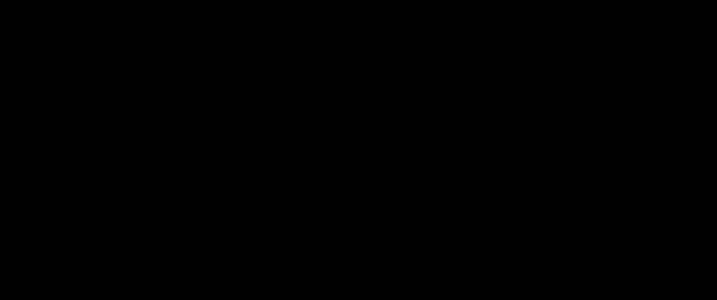
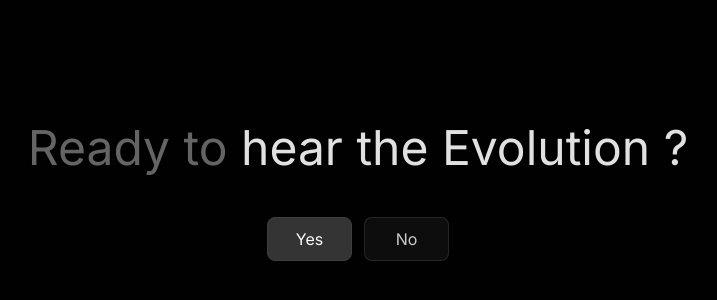
Before and after one commit to koiosengg/SPINTeQ, a React (Vite) app: page / in a window 1280 px wide. Shown: the part 210-510 px from the top of the page, without its empty margins (282-999 px from the left). Built offline with nearby package versions, Linux system fonts and the light colour scheme.

Commit message:
Web Dev Done

```diff
--- a/src/components/Home.jsx
+++ b/src/components/Home.jsx
@@ -8,7 +8,7 @@
   useEffect(() => {
     const timer = setTimeout(() => {
       setShowIntro(false);
-    }, 49000);
+    }, 50000);
 
     return () => clearTimeout(timer);
   }, []);
--- a/src/components/IntroAnimation.jsx
+++ b/src/components/IntroAnimation.jsx
@@ -1,4 +1,5 @@
-import React, { useState, useEffect } from "react";
+import React, { useState, useEffect, useRef } from "react";
+import Frame0 from "./IntroAnimation/Frame0";
 import Frame1 from "./IntroAnimation/Frame1";
 import Frame2 from "./IntroAnimation/Frame2";
 import Frame3 from "./IntroAnimation/Frame3";
@@ -6,6 +7,7 @@
 import Frame5 from "./IntroAnimation/Frame5";
 import Frame6 from "./IntroAnimation/Frame6";
 import Frame7 from "./IntroAnimation/Frame7";
+import musicFile from "../assets/IntroAnimation/Frame0/Background Music.mp3";
 
 function IntroAnimation() {
   const frames = [
@@ -19,8 +21,13 @@
   ];
 
   const [currentFrame, setCurrentFrame] = useState(0);
+  const [hasStarted, setHasStarted] = useState(false);
+  const [playMusic, setPlayMusic] = useState(false);
+
+  const audioRef = useRef(null);
 
   useEffect(() => {
+    if (!hasStarted) return;
     if (currentFrame >= frames.length) return;
 
     const timer = setTimeout(() => {
@@ -28,13 +35,47 @@
     }, frames[currentFrame].duration);
 
     return () => clearTimeout(timer);
+  }, [currentFrame, hasStarted]);
+
+  useEffect(() => {
+    if (hasStarted && playMusic && audioRef.current) {
+      audioRef.current.volume = 0.5;
+      audioRef.current.play().catch(() => {});
+    }
+  }, [hasStarted, playMusic]);
+
+  useEffect(() => {
+    if (currentFrame >= frames.length && audioRef.current) {
+      audioRef.current.pause();
+      audioRef.current.currentTime = 0;
+    }
   }, [currentFrame]);
+
+  if (!hasStarted) {
+    return (
+      <Frame0
+        onYes={() => {
+          setPlayMusic(true);
+          setHasStarted(true);
+        }}
+        onNo={() => {
+          setPlayMusic(false);
+          setHasStarted(true);
+        }}
+      />
+    );
+  }
 
   if (currentFrame >= frames.length) return null;
 
   const ActiveFrame = frames[currentFrame].component;
 
-  return <ActiveFrame />;
+  return (
+    <>
+      <audio ref={audioRef} src={musicFile} />
+      <ActiveFrame />
+    </>
+  );
 }
 
 export default IntroAnimation;
--- /dev/null
+++ b/src/components/IntroAnimation/Frame0.jsx
@@ -0,0 +1,23 @@
+import React from "react";
+
+function Frame0({ onYes, onNo }) {
+  return (
+    <div className="frame0">
+      <h1>
+        Ready to <span>hear the Evolution ?</span>
+      </h1>
+
+      <div className="frame0-buttons">
+        <button className="frame0-button-yes" onClick={onYes}>
+          Yes
+        </button>
+
+        <button className="frame0-button-no" onClick={onNo}>
+          No
+        </button>
+      </div>
+    </div>
+  );
+}
+
+export default Frame0;
--- a/style.css
+++ b/style.css
@@ -17,6 +17,87 @@
 }
 
 /* Intro Animations */
+
+.frame0 {
+  width: 100%;
+  height: 100svh;
+  display: flex;
+  align-items: center;
+  justify-content: center;
+  flex-direction: column;
+  gap: 40px;
+  background: #010101;
+}
+
+.frame0 h1 {
+  color: rgba(250, 250, 250, 0.4);
+  text-align: center;
+  font-family: Inter;
+  font-size: 48px;
+  font-style: normal;
+  font-weight: 400;
+  line-height: 120%;
+}
+
+.frame0 h1 span {
+  color: rgba(250, 250, 250, 0.9);
+  font-family: Inter;
+  font-size: 48px;
+  font-style: normal;
+  font-weight: 400;
+  line-height: 120%;
+}
+
+.frame0-buttons {
+  display: flex;
+  align-items: center;
+  gap: 12px;
+}
+
+.frame0-buttons button:hover {
+  background: none;
+}
+
+.frame0-button-yes {
+  width: 85px;
+  display: flex;
+  height: 44px;
+  padding: 8px 12px;
+  justify-content: center;
+  align-items: center;
+  border-radius: 8px;
+  border: 1px solid #3f3e3e;
+  background: rgba(255, 255, 255, 0.2);
+  color: #fafafa;
+  font-family: Inter;
+  font-size: 16px;
+  font-style: normal;
+  font-weight: 400;
+  line-height: normal;
+  transition: all 0.3s;
+  cursor: pointer;
+}
+
+.frame0-button-no {
+  width: 85px;
+  display: flex;
+  height: 44px;
+  padding: 8px 12px;
+  justify-content: center;
+  align-items: center;
+  flex: 1 0 0;
+  border-radius: 8px;
+  border: 0.8px solid rgba(255, 255, 255, 0.1);
+  background: rgba(255, 255, 255, 0.05);
+  color: rgba(250, 250, 250, 0.8);
+  font-family: Inter;
+  font-size: 16px;
+  font-style: normal;
+  font-weight: 400;
+  line-height: normal;
+  transition: all 0.3s;
+  cursor: pointer;
+}
 
 .frame1 {
   width: 100%;
@@ -51,7 +132,7 @@
   flex-direction: column;
   align-items: flex-start;
   gap: 24px;
-  animation: frame1Container 5s linear forwards; /* make it to 1s for opacity 1 to 0 */
+  animation: frame1Container 6s linear forwards; /* make it to 1s for opacity 1 to 0 */
   /* animation-delay: 4s; */
 }
 
```
Also changed, not shown: 1 other file (tests, documents, lock files or other folders).
